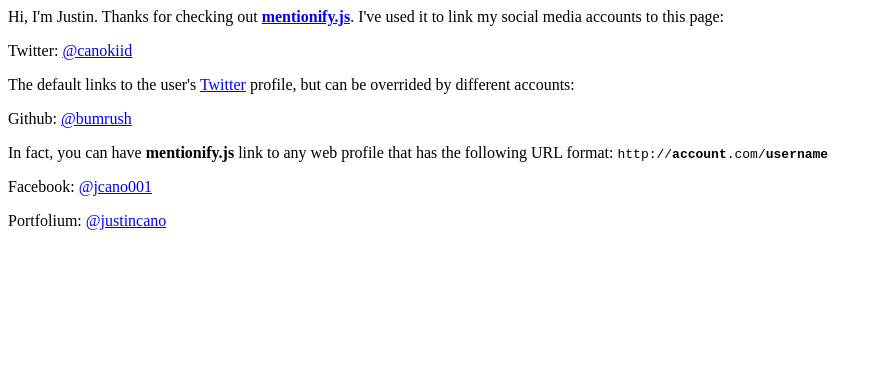
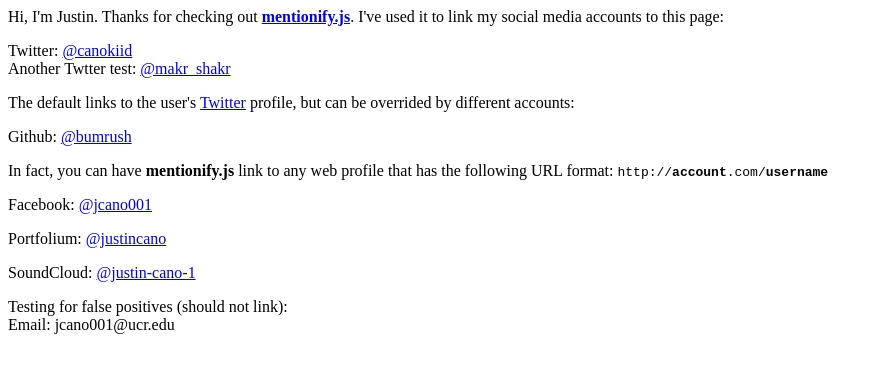
Before and after one commit to jstncno/mentionify, a website: page example.html in a window 1280 px wide. Shown: the whole page, without its empty margins (0-883 px from the left). Drawn offline with Linux system fonts and the light colour scheme.

Commit message:
updated regular expression

```diff
--- a/example.html
+++ b/example.html
@@ -8,6 +8,8 @@
     </p>
     <p id="twitter">
       Twitter: @canokiid
+      <br>
+      Another Twtter test: @makr_shakr
     </p>
     <p>
       The default links to the user's <a href="//twitter.com">Twitter</a> profile, but can be overrided by different accounts:
@@ -24,6 +26,16 @@
     <p id="portfolium">
       Portfolium: @justincano
     </p>
+    <p id="soundcloud">
+      SoundCloud: @justin-cano-1
+    </p>
+  </div>
+  <div>
+    <p id="email">
+      Testing for false positives (should not link):
+      <br>
+      Email: jcano001@ucr.edu
+    </p>
   </div>
   <script src="dist/mentionify.js"></script>
   <script>
@@ -32,6 +44,8 @@
     mentionify.run({elementId: 'github', account:'github'});
     mentionify.run({elementId: 'facebook', account:'facebook'});
     mentionify.run({elementId: 'portfolium', account:'portfolium'});
+    mentionify.run({elementId: 'soundcloud', account:'soundcloud'});
+    mentionify.run({elementId: 'email'});
   </script>
 </body>
 </html>
--- a/src/mentionify.js
+++ b/src/mentionify.js
@@ -12,7 +12,7 @@
         }
 
         findAndReplaceDOMText(document.getElementById(userOptions.elementId), {
-          find: /(\@)(\w+)/,
+          find: /\B(\@)(.*)\b/g,
           replace: function(portion, match) {
                 var whole = match[0], mention = match[1], username = match[2],
                     a = document.createElement('a'),
```
Also changed, not shown: dist/mentionify.js.
